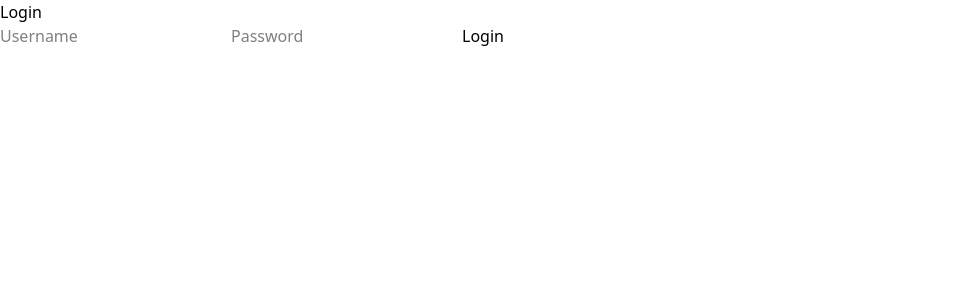
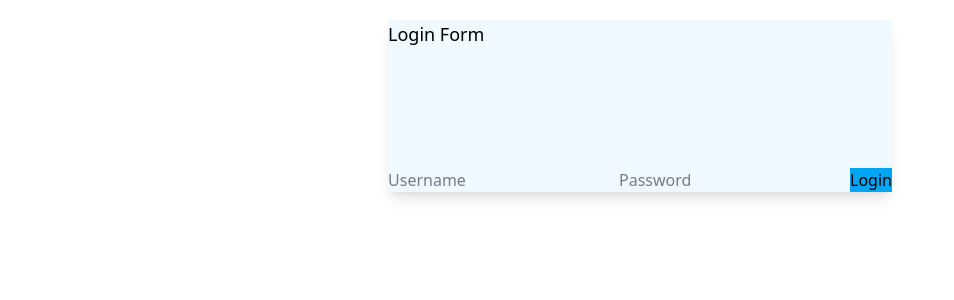
Before and after one commit to APC-SoCIT/APC_2025_2026_T1_MI232_G07-DOST-CitiSense, a React (Vite) app in the folder frontend/: page /login in a window 1280 px wide. Shown: the top 300 px of the page, without its empty margins (0-954 px from the left). Built offline with nearby package versions, Linux system fonts and the light colour scheme; no server answers.

Commit message:
changes on auth logic on backend, and two different forms for login and register

```diff
--- /dev/null
+++ b/frontend/src/components/LoginForm.jsx
@@ -0,0 +1,56 @@
+import api from "../api";
+import { useNavigate } from "react-router-dom";
+import { ACCESS_TOKEN, REFRESH_TOKEN } from "../constants";
+import { useState } from "react";
+
+const LoginForm = ({ route, method }) => {
+  const [username, setUsername] = useState("");
+  const [password, setPassword] = useState("");
+  const [isLoading, setisLoading] = useState(false);
+  const navigate = useNavigate();
+
+  const handleSubmit = async (e) => {
+    setisLoading(true);
+    e.preventDefault();
+
+    try{
+      const res = await api.post(route, {username, password})
+        if (method === "login") {
+          localStorage.setItem(ACCESS_TOKEN, res.data.access)
+          localStorage.setItem(REFRESH_TOKEN, res.data.refresh)
+          navigate("/")
+        } else {
+          navigate("/login")
+        }
+    } catch (error) {
+        alert(error)
+    } finally {
+        setisLoading(false)
+    }
+  };
+
+  return (
+    <form onSubmit={handleSubmit} className="form-container bg-sky-50 shadow-lg">
+      <h1 className="text-lg mb-30">Login Form</h1>
+      <input
+        className="form-input"
+        type="text"
+        value={username}
+        placeholder="Username"
+        onChange={(e) => setUsername(e.target.value)}
+      />
+      <input
+        className="form-input"
+        type="password"
+        value={password}
+        placeholder="Password"
+        onChange={(e) => setPassword(e.target.value)}
+      />
+      <button className="form-button bg-sky-500" type="submit" disabled={isLoading}>
+        Login
+      </button>
+    </form>
+  );
+};
+
+export default LoginForm;
--- /dev/null
+++ b/frontend/src/components/RegisterForm.jsx
@@ -0,0 +1,72 @@
+import api from "../api";
+import { useNavigate } from "react-router-dom";
+import { ACCESS_TOKEN, REFRESH_TOKEN } from "../constants";
+import { useState } from "react";
+
+const RegisterForm = ({ route, method }) => {
+  const [username, setUsername] = useState("");
+  const [email, setEmail] = useState("");
+  const [password1, setPassword1] = useState("");
+  const [password2, setPassword2] = useState("");
+  const [isLoading, setisLoading] = useState(false);
+  const navigate = useNavigate();
+
+  const handleSubmit = async (e) => {
+    setisLoading(true);
+    e.preventDefault();
+
+    try{
+      const res = await api.post(route, {email, username, password1, password2})
+        if (method === "login") {
+          localStorage.setItem(ACCESS_TOKEN, res.data.access)
+          localStorage.setItem(REFRESH_TOKEN, res.data.refresh)
+          navigate("/")
+        } else {
+          navigate("/login")
+        }
+    } catch (error) {
+        alert(error)
+    } finally {
+        setisLoading(false)
+    }
+  };
+
+  return (
+    <form onSubmit={handleSubmit} className="form-container bg-sky-50 shadow-lg">
+      <h1 className="text-lg mb-30">Register Form</h1>
+      <input
+        className="form-input"
+        type="text"
+        value={username}
+        placeholder="Username"
+        onChange={(e) => setUsername(e.target.value)}
+      />
+      <input
+        className="form-input"
+        type="email"
+        value={email}
+        placeholder="Email"
+        onChange={(e) => setEmail(e.target.value)}
+      />
+      <input
+        className="form-input"
+        type="password"
+        value={password1}
+        placeholder="Password"
+        onChange={(e) => setPassword1(e.target.value)}
+      />
+      <input
+        className="form-input"
+        type="password"
+        value={password2}
+        placeholder="Password"
+        onChange={(e) => setPassword2(e.target.value)}
+      />
+      <button className="form-button bg-sky-500" type="submit" disabled={isLoading}>
+        Register
+      </button>
+    </form>
+  );
+};
+
+export default RegisterForm;
--- a/frontend/src/components/form.jsx
+++ /dev/null
@@ -1,79 +0,0 @@
-import api from "../api";
-import { useNavigate } from "react-router-dom";
-import { ACCESS_TOKEN, REFRESH_TOKEN } from "../constants";
-import { useState } from "react";
-
-const Form = ({ route, method }) => {
-  const [username, setUsername] = useState("");
-  const [password, setPassword] = useState("");
-  const [isLoading, setisLoading] = useState(false);
-  const navigate = useNavigate();
-
-  const name = method === "login" ? "Login" : "Register";
-
-  const handleSubmit = async (e) => {
-    setisLoading(true)
-    e.preventDefault();
-    // try {
-    //     const res = await api.post(route,{username: username, password: password} )
-
-    //     if (res.status >= 200 && res.status < 300) {
-    //         if (method === "login") {
-    //             navigate("/home")
-    //         } else {
-    //             navigate("/login")
-    //         }
-    //     }
-    // } catch (error) {
-    //     console.log(error)
-    // } finally {
-    //     setisLoading(false)
-    // }
-    try {
-        if (method === "login") {
-            const res = await api.post("api/auth/login/", {username: username, password: password})
-
-            if (res.status >= 200 && res.status < 300) {
-                localStorage.setItem(ACCESS_TOKEN, res.data.access)
-                navigate("/home")
-            }
-        } else if (method === "register") {
-            const res = await api.post("api/auth/register", {username: username, password: password})
-
-            if (res.status >= 200 && res.status < 300) {
-                navigate("/login")
-                }
-            }
-        } catch (error) {
-            console.log("Failed to verify credentials", error);
-            alert("Failed to verify credentials", error)
-        } finally {
-            setisLoading(false)
-        }
-
-  };
-  return (
-    <form onSubmit={handleSubmit} className="form-container">
-      <h1>{name}</h1>
-      <input
-        className="form-input"
-        type="text"
-        value={username}
-        placeholder="Username"
-        onChange={(e) => setUsername(e.target.value)}
-      />
-      <input
-        className="form-input"
-        type="password"
-        value={password}
-        placeholder="Password"
-        onChange={(e) => setPassword(e.target.value)}
-      />
-      <button className="form-button" type="submit" disabled={isLoading}>
-        {name}
-      </button>
-    </form>
-  );
-};
-
-export default Form;
--- a/frontend/src/main.jsx
+++ b/frontend/src/main.jsx
@@ -34,7 +34,17 @@ const router = createBrowserRouter([
   // // ],
   // },
 
-  {path: "/", element: <ProtectedRoute><Home /></ProtectedRoute>},
+  {
+  path: "/",
+  element: <ProtectedRoute />,
+  children: [
+    {
+      index: true,
+      element: <Home />
+    }
+  ]
+},
+
   {path:"/login", element: <Login />},
   {path:"/register", element: <RegisterAndLogout />},
   {path:"/logout", element: <Logout />},
--- a/frontend/src/pages/Home.jsx
+++ b/frontend/src/pages/Home.jsx
@@ -1,5 +1,8 @@
 function Home() {
-    return <div>Home</div>
+    return(
+        <div>Home</div>
+
+    )
 }
 
 export default Home;
--- a/frontend/src/pages/Login.jsx
+++ b/frontend/src/pages/Login.jsx
@@ -1,8 +1,14 @@
-import Form from "../components/form";
-
+import LoginForm from "../components/LoginForm";
 
 function Login() {
-    return <Form method="login" />
+    return(
+        <main className="flex flex-col items-center">
+            <div className="mt-5 justify-center">
+                <LoginForm method="login" route="/api/auth/token/"/>
+            </div>
+        </main>
+    )
+
 }
 
 export default Login;
--- a/frontend/src/pages/Register.jsx
+++ b/frontend/src/pages/Register.jsx
@@ -1,7 +1,15 @@
-import Form from "../components/form";
+import RegisterForm from "../components/RegisterForm";
+
 
 function Register() {
-    return <Form method="register" />
+    return(
+        <main className="flex flex-col items-center">
+            <div className="mt-5 justify-center">
+                <RegisterForm method="register" route="/api/auth/register/"/>
+            </div>
+        </main>
+    )
+
 }
 
 export default Register;
```
